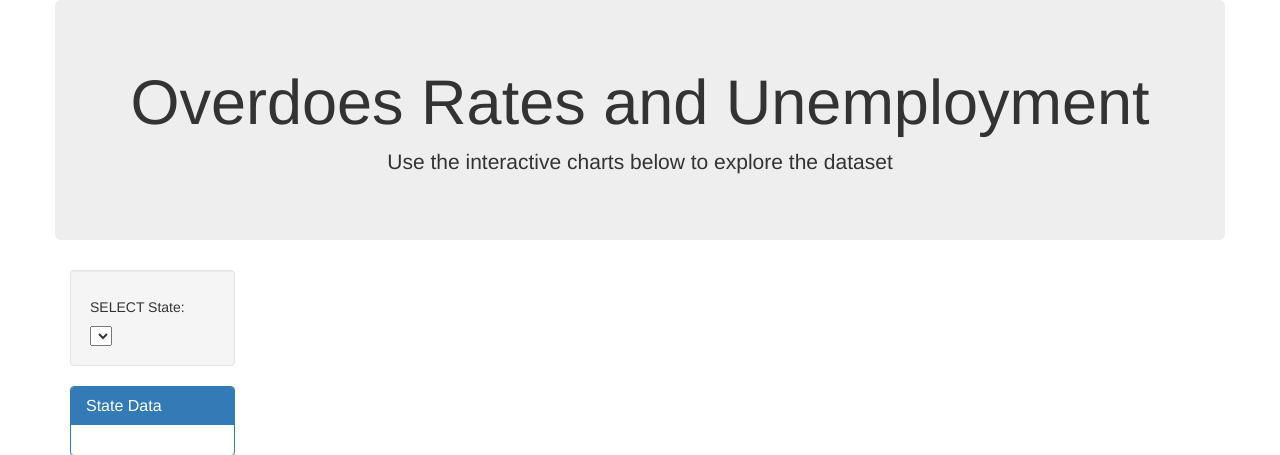
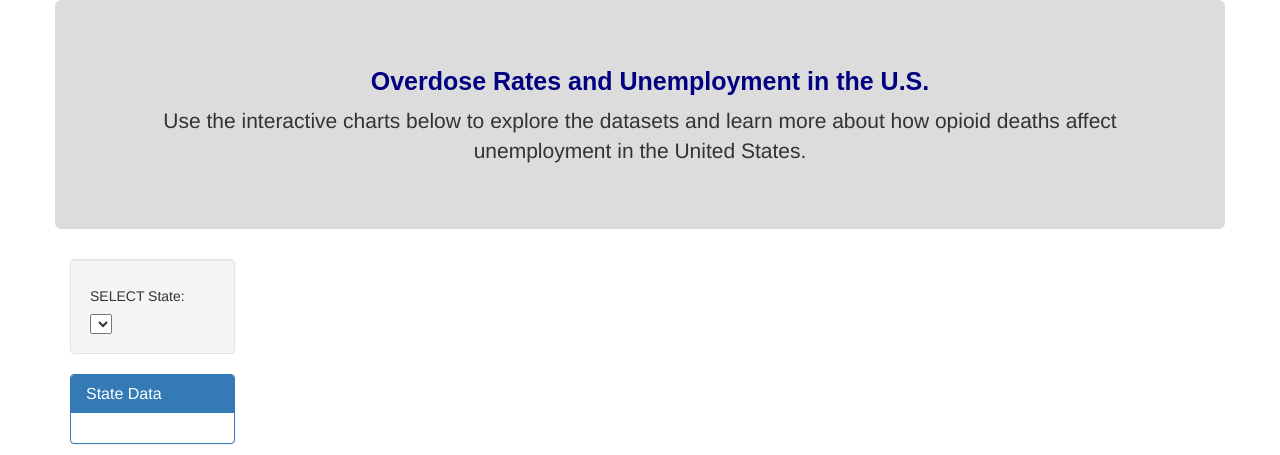
Before and after one commit to katelynburke/opioid_crisis_and_unemployment, a Flask app: template templates/index2.html in a window 1280 px wide. Shown: the top 455 px of the page. Run offline with Flask 2, Linux system fonts and the light colour scheme; the template is opened without the code that fills it, so the values that code supplies are empty; some libraries are stand-ins or nearby versions.

Commit message:
fixed styling

```diff
--- a/templates/index2.html
+++ b/templates/index2.html
@@ -7,6 +7,7 @@
   <meta http-equiv="X-UA-Compatible" content="ie=edge">
   <title>Economics of Getting High</title>
   <link rel="stylesheet" href="https://maxcdn.bootstrapcdn.com/bootstrap/3.3.7/css/bootstrap.min.css">
+  <link rel="stylesheet" href="style.css">
 </head>
 
 <body>
@@ -14,8 +15,9 @@
   <div class="container">
     <div class="row">
       <div class="col-md-12 jumbotron text-center">
-        <h1>Overdoes Rates and Unemployment</h1>
-        <p>Use the interactive charts below to explore the dataset</p>
+        <h1>Overdose Rates and Unemployment in the U.S.</h1>
+        <p class="headtext">Use the interactive charts below to explore the datasets
+          and learn more about how opioid deaths affect unemployment in the United States.</p>
       </div>
     </div>
     <div class="row">
```
Also changed, not shown: 1 other file.
